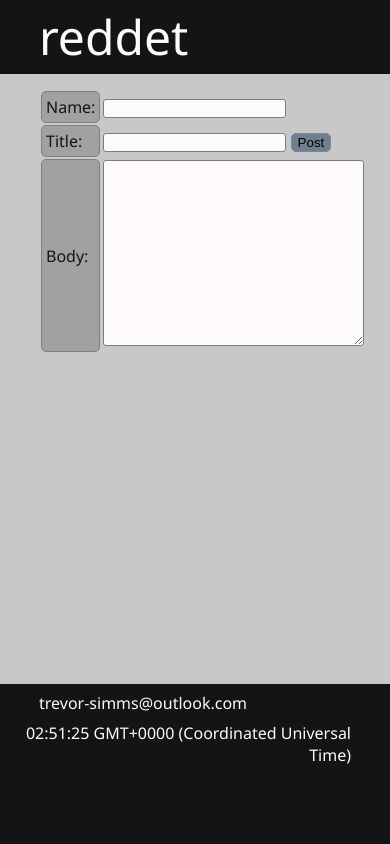
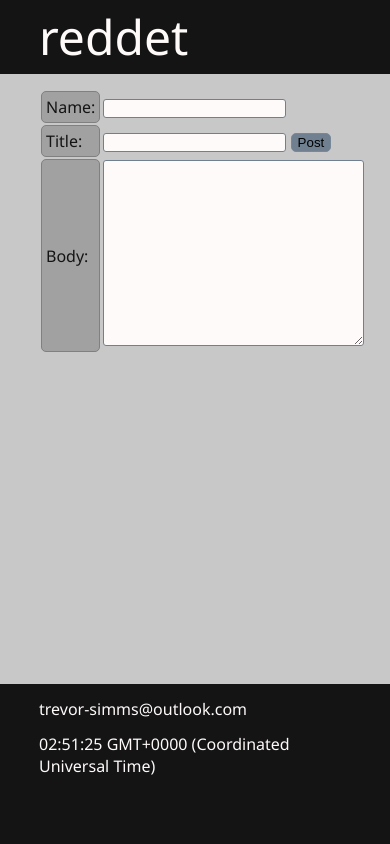
Before and after one commit to TrevorSimms/reddet, a Django app: page /sandbox/ in a window 390 px wide. Run offline with Django 4.2, Linux system fonts and the light colour scheme; data that the repository does not hold is empty.

Commit message:
Polished UI Functionality

```diff
--- a/sandbox/templates/template.html
+++ b/sandbox/templates/template.html
@@ -8,17 +8,21 @@
         <link rel="stylesheet" href="{% static 'sandbox/css/stylesheet.css' %}">
         <script type="text/javascript" src="{% static 'sandbox/script/main.js' %}" defer></script>
     </head>
-    <body>
+    <body id="boody">
         <div id="header">
             <span id="banner"> reddet </span>
         </div>
 
-
-        <div id="contain" class="{% if not posts %}empty{%else%}exists{% endif %}">
+        <!-- TODO: Fix layout for the Galaxy Fold,
+                or for widths less than 305px.
+        -->
+        <div id="contain">
             {% block board  %}
             {% endblock  %}
         </div>
-    <div id="footer"><span id="myContact">trevor-simms@outlook.com</span><span id="footerDate"></span></div>
+    <div id="footer">
+        <span class='footerspan'>trevor-simms@outlook.com</span><span id="footerDate" class='footerspan faright'></span>
+    </div>
 
     </body>
 </html>
--- a/static/sandbox/css/stylesheet.css
+++ b/static/sandbox/css/stylesheet.css
@@ -23,17 +23,10 @@ body {
   font-size: 3em;
 }
 
-#contain[class=empty] {
+#contain {
   padding-top: 2%;
   padding-bottom: 3%;
-  height: 70%;
-  background-color: #c8c8c8;
-}
-
-#contain[class=exists] {
-  padding-top: 2%;
-  padding-bottom: 3%;
-  height: auto;
+  min-height: 70%;
   background-color: #c8c8c8;
 }
 
@@ -87,25 +80,28 @@ body {
 }
 
 #footer {
-  margin-top: 2%;
-  margin-bottom: 2%;
   color: snow;
+  padding: 2% 10%;
 }
 
-#footerDate {
-  text-align: right;
-  margin-right: 10%;
-  margin-bottom: 2%;
-  float: right;
+.footerspan {
+  float: left;
+  width: 50%;
 }
 
-#myContact {
-  text-align: left;
-  margin-left: 10%;
-  margin-bottom: 2%;
-  float: left;
+.faright {
+  text-align: right;
 }
 
+@media screen and (max-width: 700px) {
+  .footerspan {
+    width: 100%;
+    padding: 2% 0%;
+  }
+  .faright {
+    text-align: left;
+  }
+}
 input[type=button],
 input[type=submit] {
   border-radius: 5px;
--- a/static/sandbox/css/stylesheet.sass
+++ b/static/sandbox/css/stylesheet.sass
@@ -3,6 +3,7 @@ $containColor: #c8c8c8
 $contentColor: #a1a1a1
 $myFont: 'Segoe UI', Tahoma, Geneva, Verdana, sans-serif
 $contentVertPadding: 3%
+$footColumnWidth: 50%
 
 =horizMargin
     margin-left: 10%
@@ -44,17 +45,11 @@ body
     color: snow
     font-size: 3em
 
-=containStyle($heightVal)
+#contain
     padding-top: 2%
     padding-bottom: 3%
-    height: $heightVal
+    min-height: 70%
     background-color: $containColor
-
-#contain[class=empty]
-    +containStyle(70%)
-
-#contain[class=exists]
-    +containStyle(auto)
 
 .content
     margin: $contentVertPadding
@@ -92,21 +87,22 @@ body
     padding: 0.25em
 
 #footer
-    margin-top: 2%
-    margin-bottom: 2%
     color: snow
+    padding: 2% 10%
 
-#footerDate
+.footerspan
+    float: left
+    width: 50%
+
+.faright
     text-align: right
-    margin-right: 10%
-    margin-bottom: 2%
-    float: right
 
-#myContact
-    text-align: left
-    margin-left: 10%
-    margin-bottom: 2%
-    float: left
+@media screen and (max-width: 700px)
+    .footerspan
+        width: 100%
+        padding: 2% 0%
+    .faright
+        text-align: left
 
 input[type=button],
 input[type=submit]
```
Also changed, not shown: static/sandbox/script/main.js (+9 -1 lines), static/sandbox/script/main.ts (+9 -1 lines).
